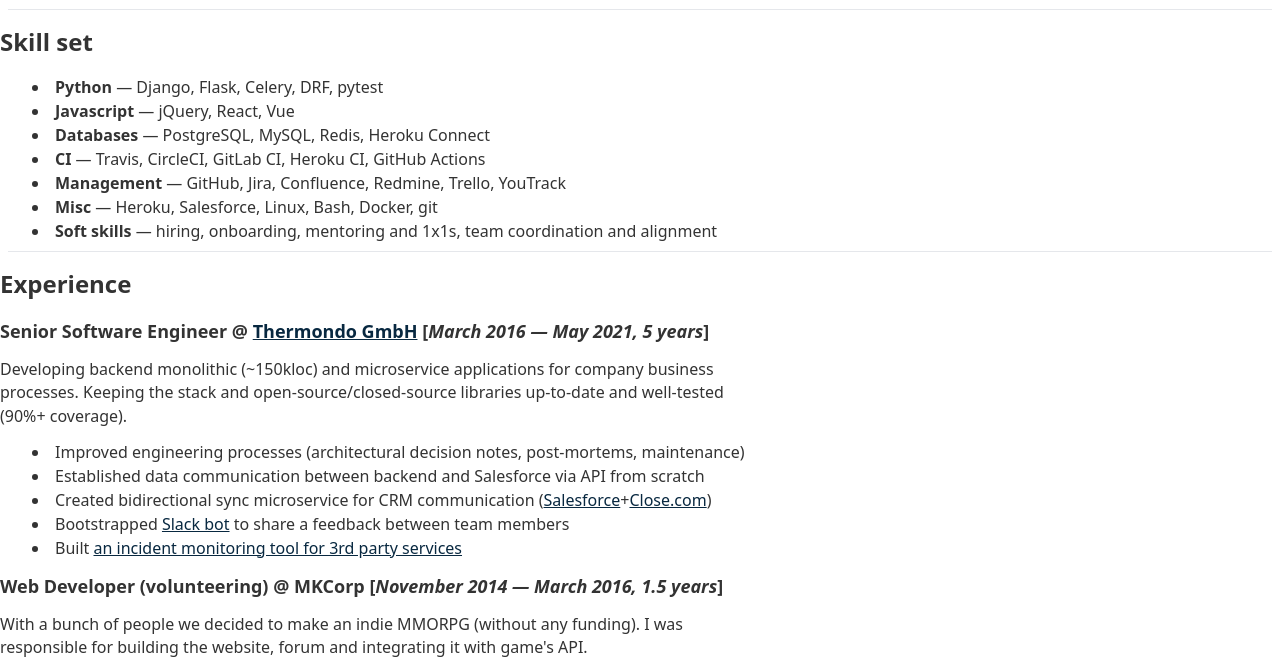
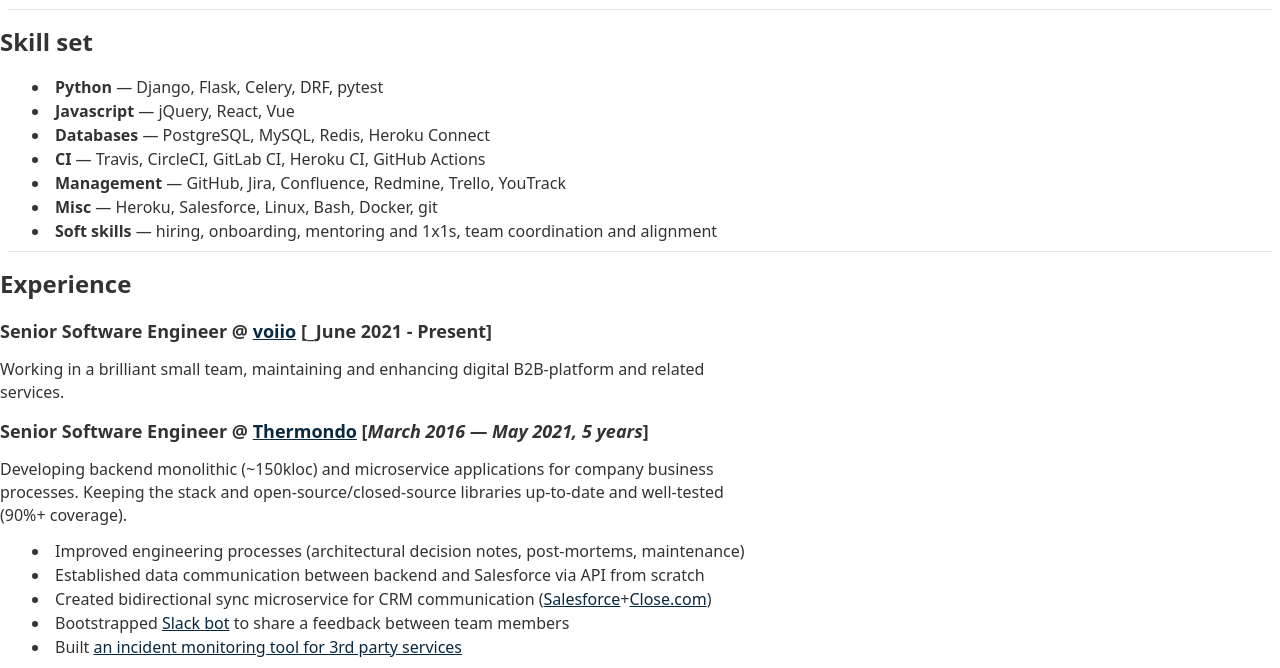
Before and after one commit to amureki/amureki.github.io, an Eleventy site: page pages/cv.md in a window 1280 px wide. Shown: the part 102-770 px from the top of the page. Built offline with nearby package versions, Linux system fonts and the light colour scheme; Eleventy itself is replaced by a stand-in of ours; files that its build step writes are made by us from their sources.

Commit message:
Update CV

```diff
--- a/pages/cv.md
+++ b/pages/cv.md
@@ -25,7 +25,11 @@ _Currently based in Berlin, Germany (born in [Ufa](https://en.wikipedia.org/wiki
 
 ## Experience
 
-### Senior Software Engineer @ [Thermondo GmbH](https://www.thermondo.de/) [_March 2016 — May 2021, 5 years_]
+### Senior Software Engineer @ [voiio](https://www.voiio.de/) [_June 2021 - Present]
+
+Working in a brilliant small team, maintaining and enhancing digital B2B-platform and related services.
+
+### Senior Software Engineer @ [Thermondo](https://www.thermondo.de/) [_March 2016 — May 2021, 5 years_]
 
 Developing backend monolithic (~150kloc) and microservice applications for company business processes. Keeping the stack and open-source/closed-source libraries up-to-date and well-tested (90%+ coverage).
 
```
